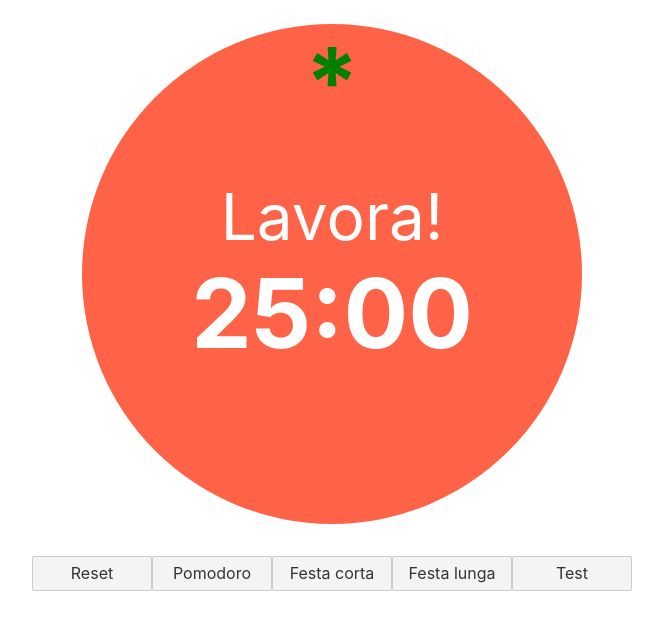
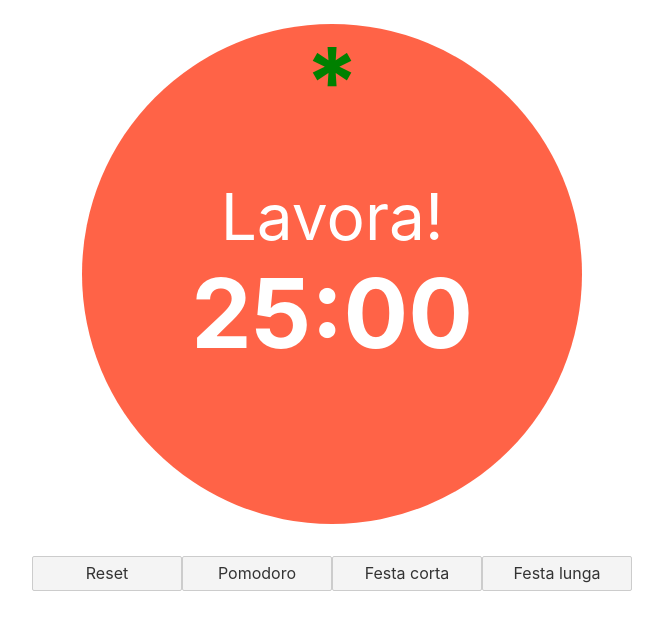
Before and after one commit to illourr/sveltomato, a Svelte app: page / in a window 1280 px wide. Shown: the top 630 px of the page, without its empty margins (308-971 px from the left). Built offline with nearby package versions, Linux system fonts and the light colour scheme.

Commit message:
disable test button by default

```diff
--- a/src/App.svelte
+++ b/src/App.svelte
@@ -25,6 +25,7 @@
   let running = false;
   let currentTimer = timers.pomodoro;
   let timeLeft = currentTimer.time;
+  const showTest = new URLSearchParams(window.location.search).get('test');
 
   // custom timers
   // save timers
@@ -86,7 +87,9 @@
     <button on:click={() => handleTimer(timers.pomodoro)}>Pomodoro</button>
     <button on:click={() => handleTimer(timers.short)}>Festa corta</button>
     <button on:click={() => handleTimer(timers.long)}>Festa lunga</button>
-    <button on:click={() => handleTimer(timers.test)}>Test</button>
+    {#if showTest}
+      <button on:click={() => handleTimer(timers.test)}>Test</button>
+    {/if}
   </div>
 </main>
 
```
